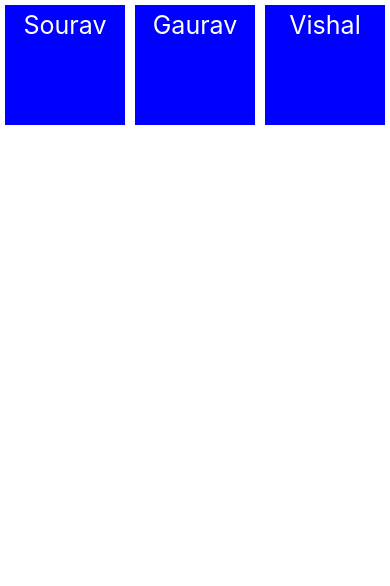
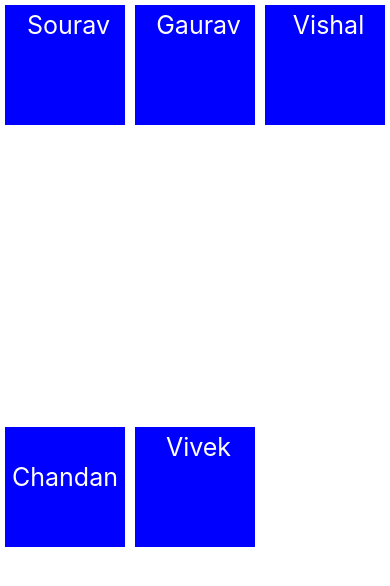
Before and after one commit to Anonymousgaurav/react_basics, a React Native app: screen / in a window 390 px wide. Shown: the top 586 px of the page. Built offline with nearby package versions, Linux system fonts and the light colour scheme.

Commit message:
dynamic grid view

```diff
--- a/App.tsx
+++ b/App.tsx
@@ -9,6 +9,30 @@ StyleSheet,
 } from 'react-native';
 
 
+
+
+const users = [
+  {
+    id : 1,
+    name : 'Sourav'
+  },
+  {
+    id : 2,
+    name : 'Gaurav'
+  },{
+    id : 3,
+    name : 'Vishal'
+  },{
+    id : 4,
+    name : 'Chandan'
+  },{
+    id : 5,
+    name : 'Vivek'
+  },
+
+]
+
+
 function App() {
   return(
  <View style = {{ flex : 1,
@@ -16,11 +40,10 @@ function App() {
               flexWrap : 'wrap'
 }}>
 
+{
 
-
-<Text  style={styles.item}> Sourav </Text>
-<Text  style={styles.item}> Gaurav </Text>
-<Text  style={styles.item}> Vishal </Text>
+users.map((item) => <Text style={styles.item}> {item.name}</Text>)
+}
   </View>
   )
 }
```
